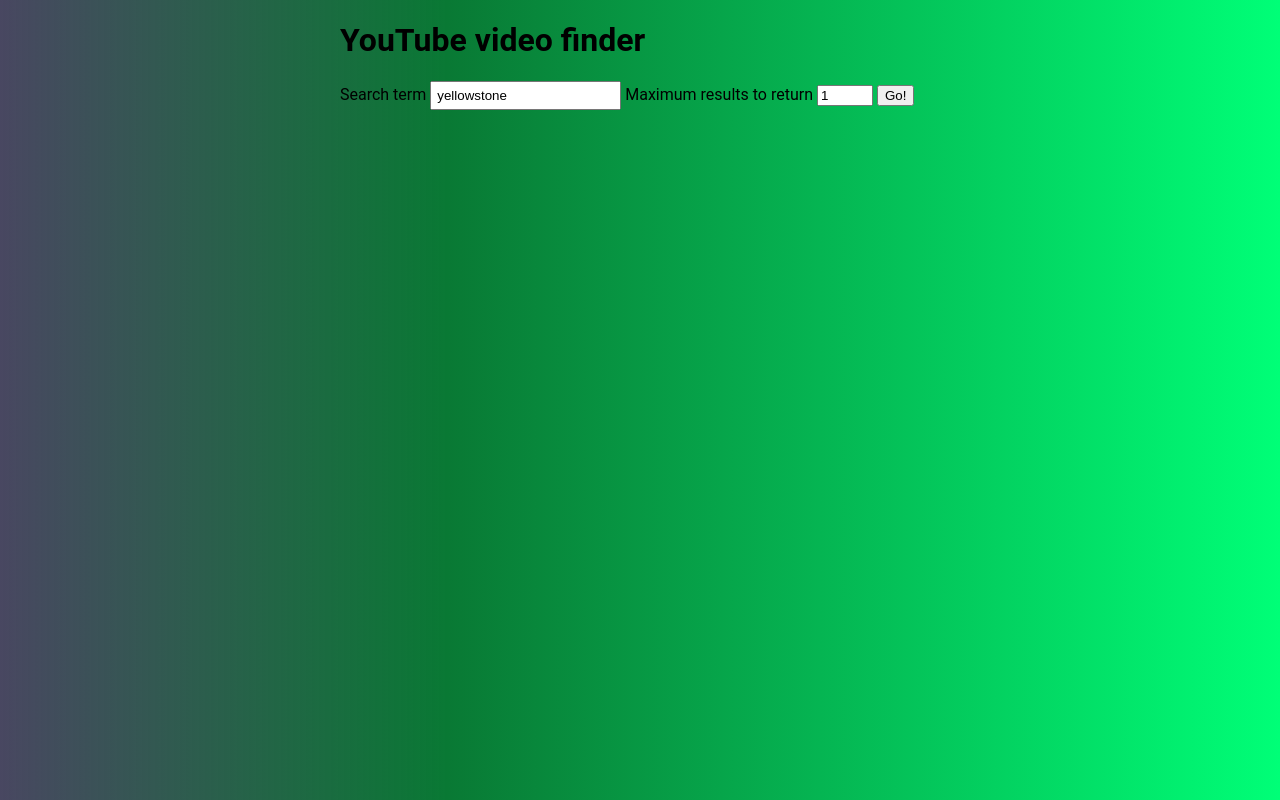
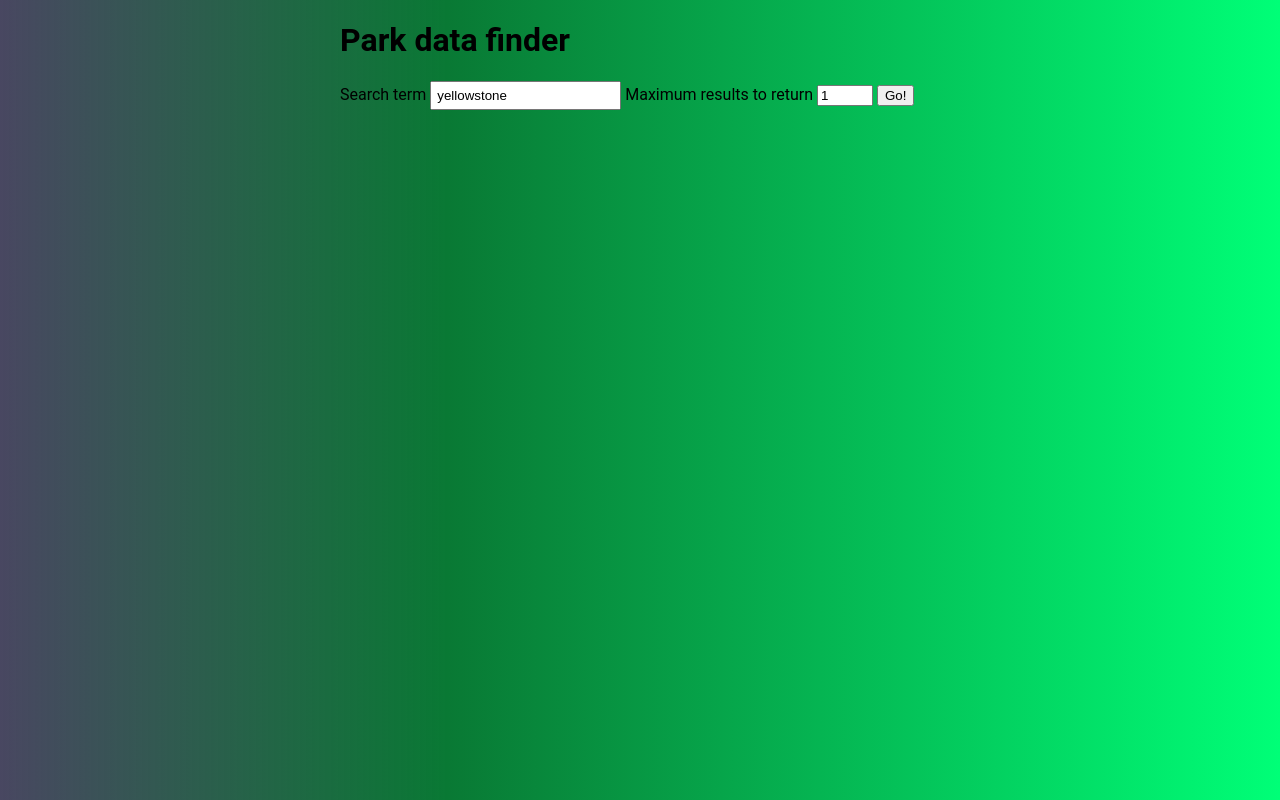
Before and after one commit to mlittle5/Park-data-project, a plain HTML site: page index.html in a window 1280 px wide. Drawn offline with nearby package versions, Linux system fonts and the light colour scheme.

Commit message:
fixed title

```diff
--- a/index.html
+++ b/index.html
@@ -10,7 +10,7 @@
 </head>
 <body>
     <div class="container">
-        <h1>YouTube video finder</h1>
+        <h1>Park data finder</h1>
 
         <form id="js-form">
             <label for="search-term">Search term</label>
```
